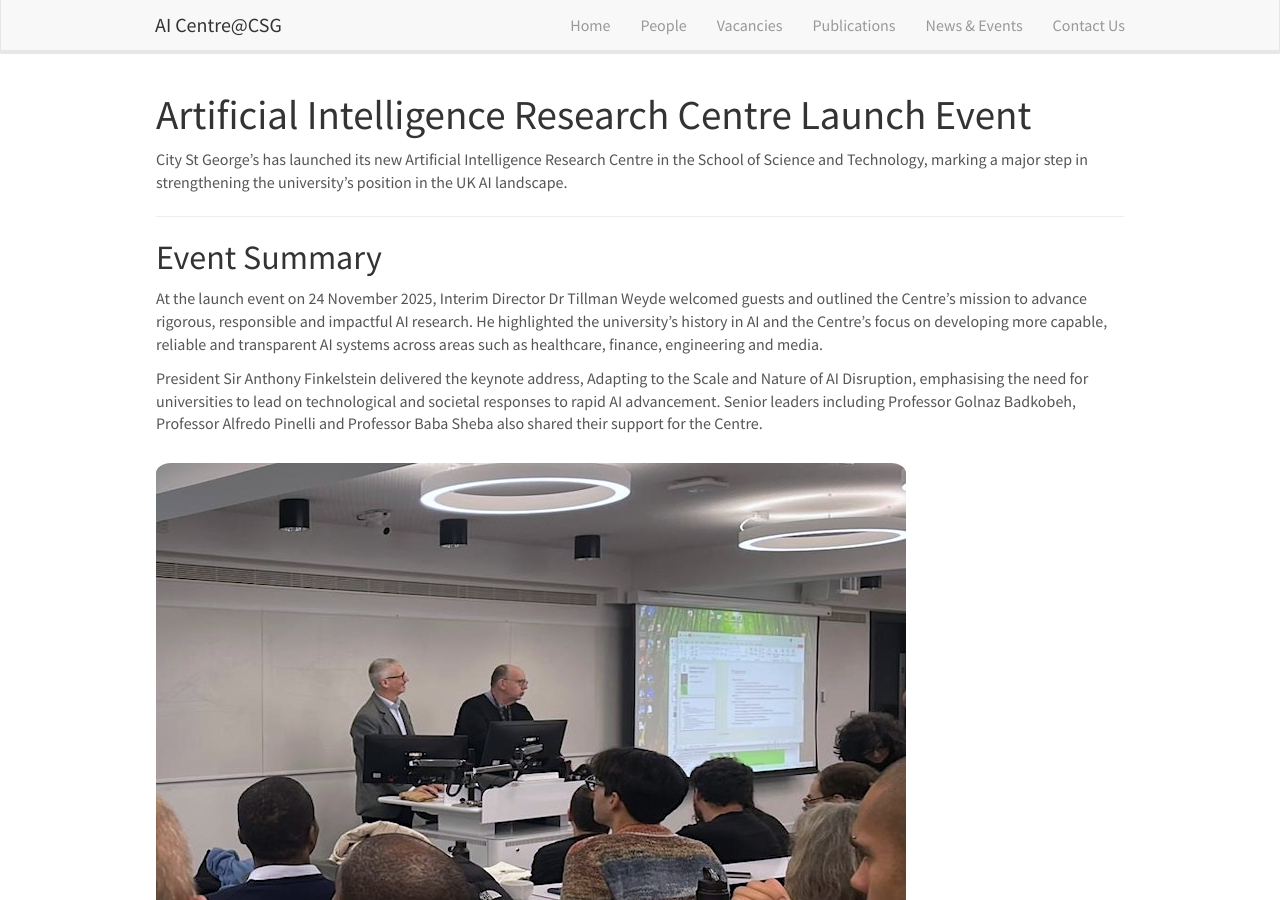
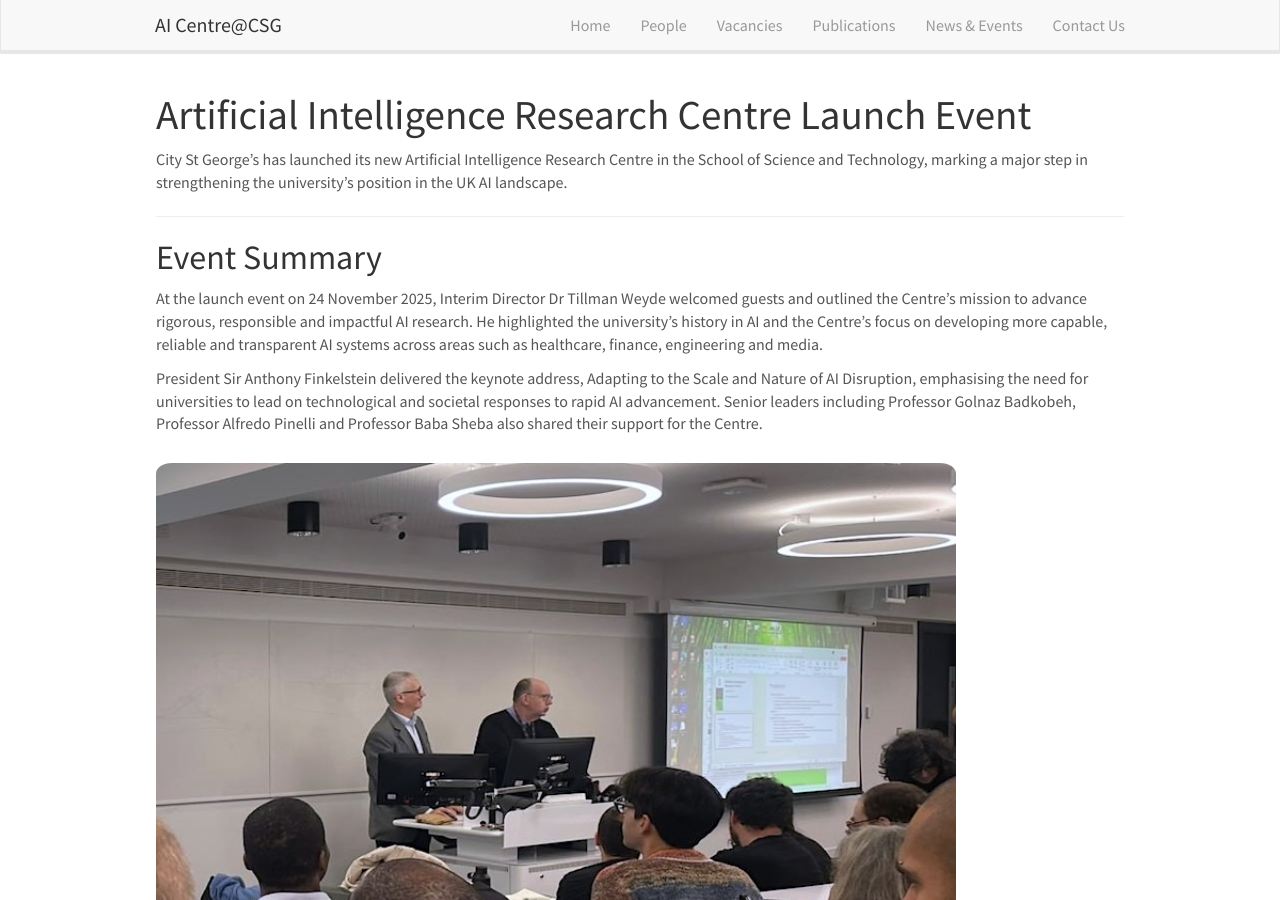
Before and after one commit to aicentre-csg/aicentre-csg.github.io, a Jekyll site: the page built from _pages/event-opening-2025.md, in a window 1280 px wide and 900 px high. Built offline with Jekyll 4.4.1, drawn with Linux system fonts in a browser that asks for light colours; nearby versions of some CDN libraries.

Commit message:
Format markdown for AI Centre launch event page

```diff
--- a/_pages/event-opening-2025.md
+++ b/_pages/event-opening-2025.md
@@ -18,15 +18,18 @@
 
 President Sir Anthony Finkelstein delivered the keynote address, Adapting to the Scale and Nature of AI Disruption, emphasising the need for universities to lead on technological and societal responses to rapid AI advancement. Senior leaders including Professor Golnaz Badkobeh, Professor Alfredo Pinelli and Professor Baba Sheba also shared their support for the Centre.
 
-![President Sir Anthony Finkelstein and Centre Director Tillman Weyde](/images/slider7001400/TWandAF.jpg)
+<img src="/images/slider7001400/TWandAF.jpg" alt="resident Sir Anthony Finkelstein and Centre Director Tillman Weyde" width="800">
+<!-- ![President Sir Anthony Finkelstein and Centre Director Tillman Weyde](/images/slider7001400/TWandAF.jpg) -->
 
 Senior Researchers of the AI Centre presented short talks. Dr Pranava Madhyastha spoke on generative AI; Professor Artur d’Avila Garcez presented on neurosymbolic AI; Dr Giacomo Tarroni discussed computer vision and medical imaging; Dr Ernesto Jiménez-Ruiz introduced advances in knowledge graphs; Professor Alfredo Pinelli highlighted AI applications in engineering, specifically fluid dynamics; and Professor Andrea Baronchelli addressed AI research in mathematics, focusing on complex systems.
 
-![President Sir Anthony Funkelstein delivering the keynote address](/images/slider7001400/AF-keynote.jpg)
+<img src="/images/slider7001400/AF-keynote.jpg" alt="President Sir Anthony Funkelstein delivering the keynote address" width="800">
+<!-- ![President Sir Anthony Funkelstein delivering the keynote address](/images/slider7001400/AF-keynote.jpg) -->
 
 A poster session and networking reception followed, showcasing current projects and opportunities for collaboration.
 
-![Poster Session](/images/slider7001400/PosterSession.jpg)
+<img src="/images/slider7001400/PosterSession.jpg" alt="Poster Session" width="800">
+<!-- ![Poster Session](/images/slider7001400/PosterSession.jpg) -->
 
 ---
 
```
